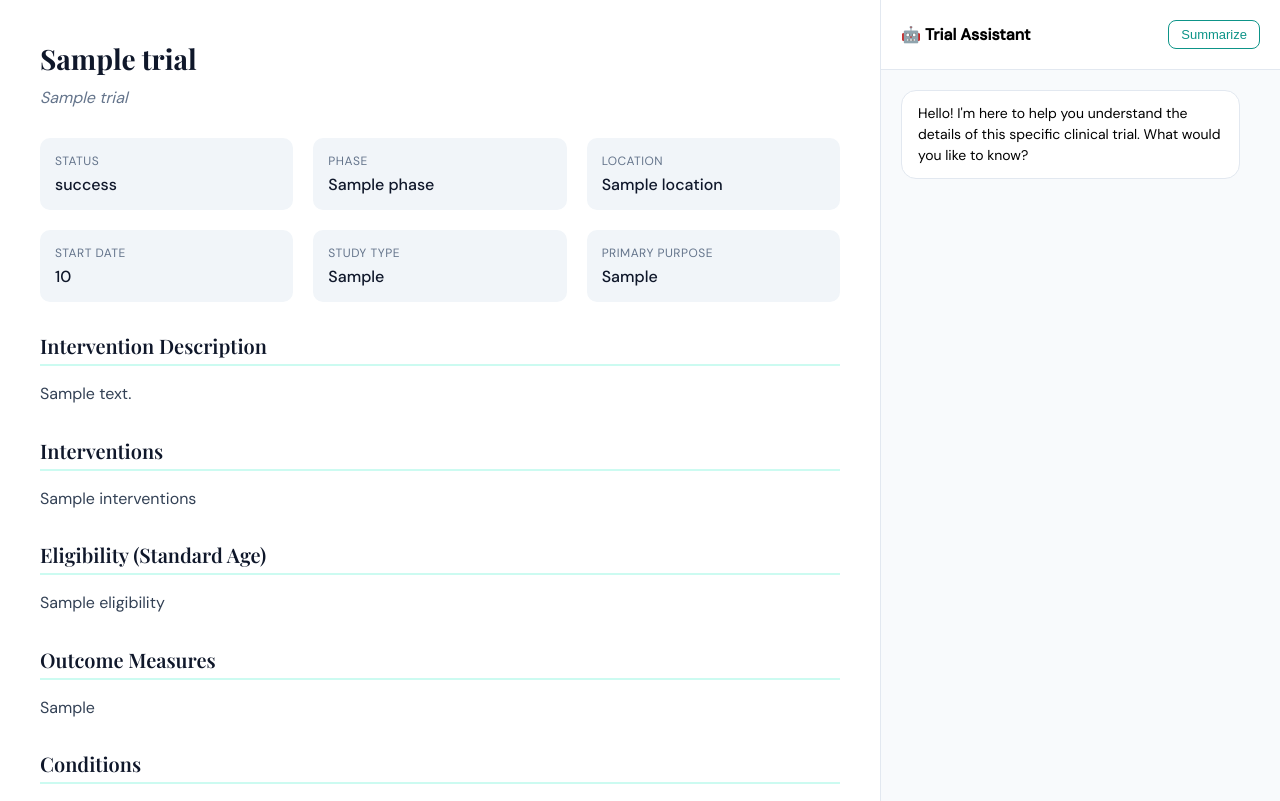
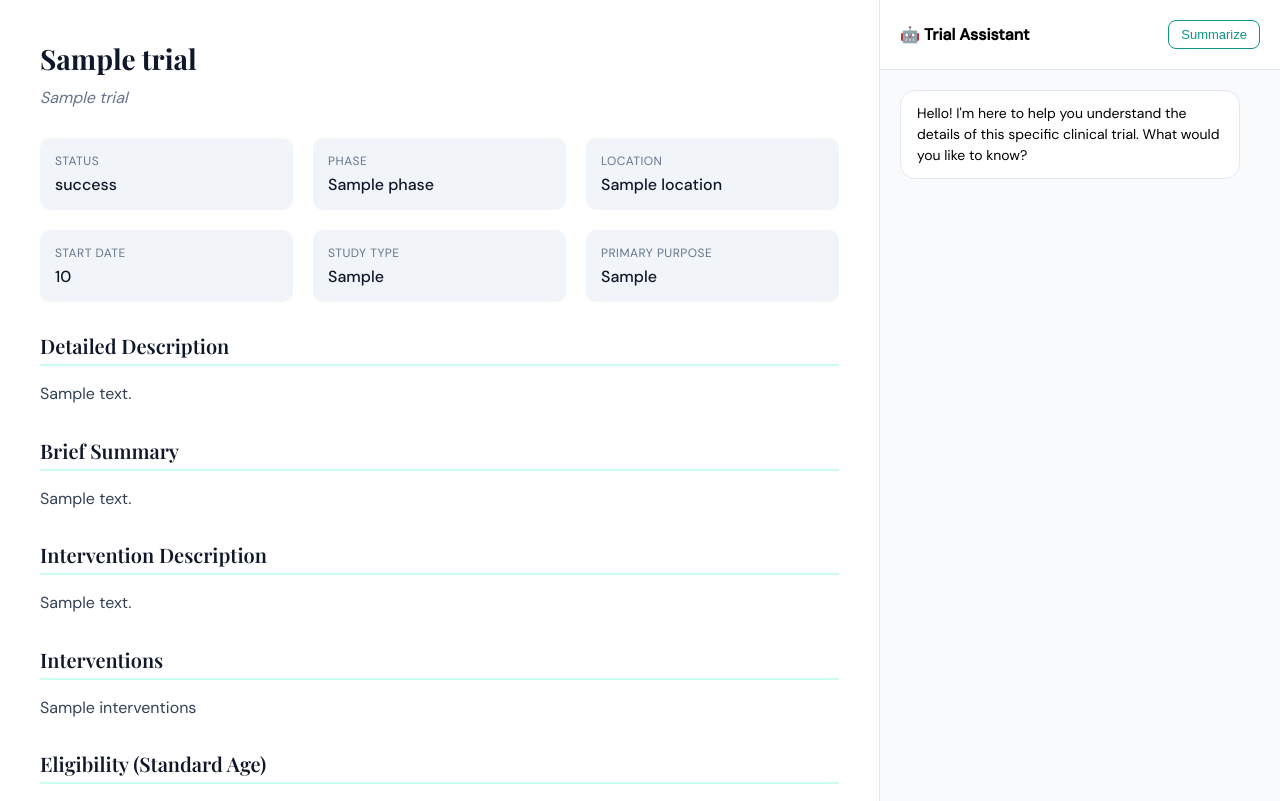
Before and after one commit to saharshhhh/ClinicalTrialMatching, a Flask app: template templates/trial_detail.html in a window 1280 px wide. Shown: the part 58-859 px from the top of the page. Run offline with Flask 3, Linux system fonts and the light colour scheme; the template is opened without the code that fills it: most values are stand-ins (such as "Sample title", 1, 10 or a date in 2020); some libraries are stand-ins or nearby versions.

Commit message:
Implement detailed trial view with specific RAG chatbot
- Created a split-screen trial detail page showing both local CSV data and
  detailed protocol info from ClinicalTrials.gov API V2.
- Implemented a trial-specific RAG chatbot that uses the fetched API
  data for its knowledge base.
- Added a 'Summarize' feature to the chatbot for quick trial overviews.
- Fixed UI scrolling issues by refactoring the layout to use flexbox
  with independent panel scrolling.
- Optimized performance by adding an LRU cache to the external API fetcher.
- Improved security by escaping user-generated content in templates.

Co-authored-by: saharshhhh <134313177+saharshhhh@users.noreply.github.com>

```diff
--- a/app.py
+++ b/app.py
@@ -12,6 +12,7 @@ import smtplib
 from email.mime.text import MIMEText
 from email.mime.multipart import MIMEMultipart
 from datetime import datetime
+from functools import lru_cache
 from sentence_transformers import SentenceTransformer
 from sklearn.metrics.pairwise import cosine_similarity
 import numpy as np
@@ -174,6 +175,54 @@ model = SentenceTransformer('all-MiniLM-L6-v2')
 def embed_text(text):
     return model.encode([str(text)], show_progress_bar=False)[0]
 
+@lru_cache(maxsize=128)
+def fetch_trial_from_api(title):
+    """Fetches detailed trial information from clinicaltrials.gov API V2 using the title."""
+    import urllib.parse
+    base_url = "https://clinicaltrials.gov/api/v2/studies"
+    params = {
+        "query.term": title,
+        "pageSize": 1
+    }
+    url = f"{base_url}?{urllib.parse.urlencode(params)}"
+
+    try:
+        headers = {
+            "Accept": "application/json",
+            "User-Agent": "Mozilla/5.0 (Windows NT 10.0; Win64; x64) AppleWebKit/537.36 (KHTML, like Gecko) Chrome/91.0.4472.124 Safari/537.36"
+        }
+        req = urllib.request.Request(url, headers=headers)
+        ctx = ssl.create_default_context()
+        with urllib.request.urlopen(req, context=ctx, timeout=15) as resp:
+            data = json.loads(resp.read().decode("utf-8"))
+            if data.get("studies"):
+                study = data["studies"][0]
+                protocol = study.get("protocolSection", {})
+
+                # Extract relevant modules for RAG
+                description_module = protocol.get("descriptionModule", {})
+                conditions_module = protocol.get("conditionsModule", {})
+                design_module = protocol.get("designModule", {})
+                arms_interventions_module = protocol.get("armsInterventionsModule", {})
+                eligibility_module = protocol.get("eligibilityModule", {})
+
+                api_data = {
+                    "detailed_description": description_module.get("detailedDescription", ""),
+                    "brief_summary": description_module.get("briefSummary", ""),
+                    "conditions": ", ".join(conditions_module.get("conditions", [])),
+                    "study_type": design_module.get("studyType", ""),
+                    "phases": ", ".join(design_module.get("phases", [])),
+                    "eligibility_criteria": eligibility_module.get("eligibilityCriteria", ""),
+                    "interventions": [
+                        f"{i.get('type')}: {i.get('name')} ({i.get('description', '')})"
+                        for i in arms_interventions_module.get("interventions", [])
+                    ]
+                }
+                return api_data
+    except Exception as e:
+        print(f"[API ERROR] Failed to fetch from clinicaltrials.gov: {e}")
+    return None
+
 MATCHING_SAMPLE_SIZE = 50000
 matching_trials = ALL_TRIALS[:MATCHING_SAMPLE_SIZE]
 
@@ -202,9 +251,12 @@ def trial_detail(trial_id):
         flash("Trial not found.")
         return redirect(url_for("home"))
 
+    # Fetch additional data from clinicaltrials.gov API immediately on page load
+    api_data = fetch_trial_from_api(trial['title'])
+
     # Pass user role to template for conditional UI if needed
     role = session.get("role")
-    return render_template("trial_detail.html", trial=trial, role=role)
+    return render_template("trial_detail.html", trial=trial, role=role, api_data=api_data)
 
 @app.route("/patient_login", methods=["GET", "POST"])
 def patient_login():
@@ -621,6 +673,7 @@ def chat():
     if trial_id:
         trial = next((t for t in ALL_TRIALS if t["id"] == trial_id), None)
         if trial:
+            # Data from local CSV
             trial_info = f"""
             Title: {trial['title']}
             Full Title: {trial.get('full_title')}
@@ -635,10 +688,25 @@ def chat():
             Outcome Measures: {trial.get('outcome_measure')}
             Location: {trial['location']}
             """
+
+            # Fetch additional data from clinicaltrials.gov API
+            api_data = fetch_trial_from_api(trial['title'])
+            if api_data:
+                trial_info += f"""
+                --- Additional Details from ClinicalTrials.gov ---
+                Detailed Description: {api_data['detailed_description']}
+                Brief Summary: {api_data['brief_summary']}
+                Conditions: {api_data['conditions']}
+                Study Type: {api_data['study_type']}
+                Phases: {api_data['phases']}
+                Eligibility Criteria: {api_data['eligibility_criteria']}
+                Interventions from API: {'; '.join(api_data['interventions'])}
+                """
+
             preamble = (
                 f"You are a dedicated assistant for the clinical trial: '{trial['title']}'. "
-                "Base your responses ONLY on the following trial data. If a question is not related to this trial "
-                "or cannot be answered by this data, politely inform the user that you can only discuss this specific trial.\n\n"
+                "Base your responses ONLY on the following trial data (including detailed protocol info from clinicaltrials.gov). "
+                "If a question is not related to this trial or cannot be answered by this data, politely inform the user that you can only discuss this specific trial.\n\n"
                 f"TRIAL DATA:\n{trial_info}"
             )
 
--- a/templates/trial_detail.html
+++ b/templates/trial_detail.html
@@ -21,13 +21,18 @@
       --border: #e2e8f0;
     }
 
+    html, body {
+      height: 100%;
+      margin: 0;
+      padding: 0;
+    }
+
     body {
       font-family: 'DM Sans', sans-serif;
       background: var(--bg);
-      margin: 0;
-      height: 100vh;
       display: flex;
       flex-direction: column;
+      overflow: hidden; /* Prevent double scrollbars */
     }
 
     nav {
@@ -37,6 +42,7 @@
       justify-content: space-between;
       border-bottom: 1px solid var(--border);
       flex-shrink: 0;
+      z-index: 10;
     }
 
     .nav-brand {
@@ -48,23 +54,28 @@
     }
 
     .layout {
-      display: grid;
-      grid-template-columns: 1fr 400px;
+      display: flex;
       flex: 1;
       overflow: hidden;
+      min-height: 0; /* Critical for flex items to scroll */
     }
 
     .details-panel {
+      flex: 1;
       padding: 40px;
       overflow-y: auto;
       background: white;
+      min-width: 0;
     }
 
     .chat-panel {
+      width: 400px;
       background: #f8fafc;
       border-left: 1px solid var(--border);
       display: flex;
       flex-direction: column;
+      flex-shrink: 0;
+      min-height: 0;
     }
 
     .trial-header {
@@ -145,6 +156,7 @@
       display: flex;
       flex-direction: column;
       gap: 15px;
+      min-height: 0;
     }
 
     .message {
@@ -268,6 +280,16 @@
         </div>
       </div>
 
+      {% if api_data and api_data.detailed_description %}
+      <div class="section-title">Detailed Description</div>
+      <div class="section-content">{{ api_data.detailed_description }}</div>
+      {% endif %}
+
+      {% if api_data and api_data.brief_summary %}
+      <div class="section-title">Brief Summary</div>
+      <div class="section-content">{{ api_data.brief_summary }}</div>
+      {% endif %}
+
       <div class="section-title">Intervention Description</div>
       <div class="section-content">{{ trial.description }}</div>
 
@@ -366,7 +388,14 @@
         div.innerHTML = text;
       }
       box.appendChild(div);
-      box.scrollTop = box.scrollHeight;
+
+      // Use requestAnimationFrame to ensure the DOM has updated before scrolling
+      requestAnimationFrame(() => {
+        box.scrollTo({
+          top: box.scrollHeight,
+          behavior: 'smooth'
+        });
+      });
     }
   </script>
 </body>
```
Also changed, not shown: data/database.db, 1 other file.
